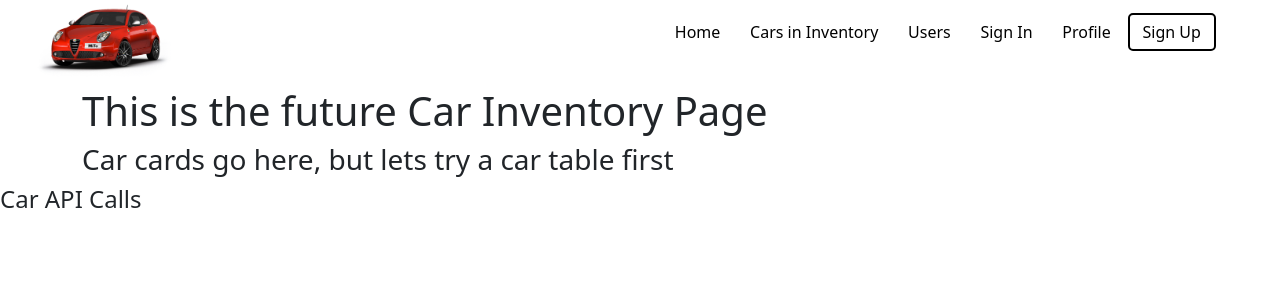
After one commit to kevin-stew/week6_Car_Inventory_site, a Flask app: page /inventory in a window 1280 px wide. The commit adds this page. Shown: the top 300 px of the page. Run offline with Flask 2, Linux system fonts and the light colour scheme; some libraries are stand-ins or nearby versions.

```diff
--- a/car_inventory/site/routes.py
+++ b/car_inventory/site/routes.py
@@ -15,6 +15,10 @@ site = Blueprint('site', __name__, template_folder='site_templates')
 def home():
     return render_template('index.html')
 
+@site.route('/inventory')
+def inventory():
+    return render_template('inventory.html')
+
 @site.route('/profile')
 @login_required
 def profile():
--- /dev/null
+++ b/car_inventory/site/site_templates/inventory.html
@@ -0,0 +1,29 @@
+{% extends 'base.html' %}
+
+{% block content %}
+
+
+<div class="container">
+    <h1>This is the future Car Inventory Page</h1>
+    <h3>Car cards go here, but lets try a car table first</h3>
+</div>
+<h4>Car API Calls</h4>
+    <!-- Ranger Data HTML Elements -->
+    <div class="container">
+        <div class="row">
+            <div class="col-12 col-md-12">
+                <!-- <button class="btn btn-primary mx-3" onclick="loadData()">Get Data</button>
+                <button class="btn btn-danger mx-3" onclick="clearData()">Clear Data</button> -->
+                <!--  START API content -->
+                            <!-- <div class="row ranger-list2"></div> moved ot below -->
+                    <!-- END API Content  -->
+                </section>
+
+
+            </div>
+        </div>
+        <div class="row ranger-list2"></div>
+    </div>
+
+
+{% endblock content %}
--- a/car_inventory/templates/base.html
+++ b/car_inventory/templates/base.html
@@ -8,6 +8,8 @@
 <link rel="stylesheet" href="https://cdnjs.cloudflare.com/ajax/libs/twitter-bootstrap/5.1.0/css/bootstrap.min.css">
 <link rel="stylesheet" href="https://cdnjs.cloudflare.com/ajax/libs/font-awesome/5.15.4/css/all.min.css">
 <link rel="stylesheet" href="../static/css/main.css">
+
+
 <title>Car Inventory API</title>
 </head>
 <body>
@@ -21,7 +23,13 @@
         <div>
             <ul id="hoizontal-list">
                 <a href="{{ url_for('site.home') }}">
-                    <li>The Car Inventory Project</li>
+                    <li>Home</li>
+                </a>
+                <a href="{{ url_for('site.inventory') }}">
+                    <li>Cars in Inventory</li>
+                </a>
+                <a href="#">
+                    <li>Users</li>
                 </a>
                 <a href="{{ url_for('auth.signin') }}">
                     <li>Sign In</li>
```
Also changed, not shown: car_inventory/api/routes.py (+11 -1 lines), 1 other file.
